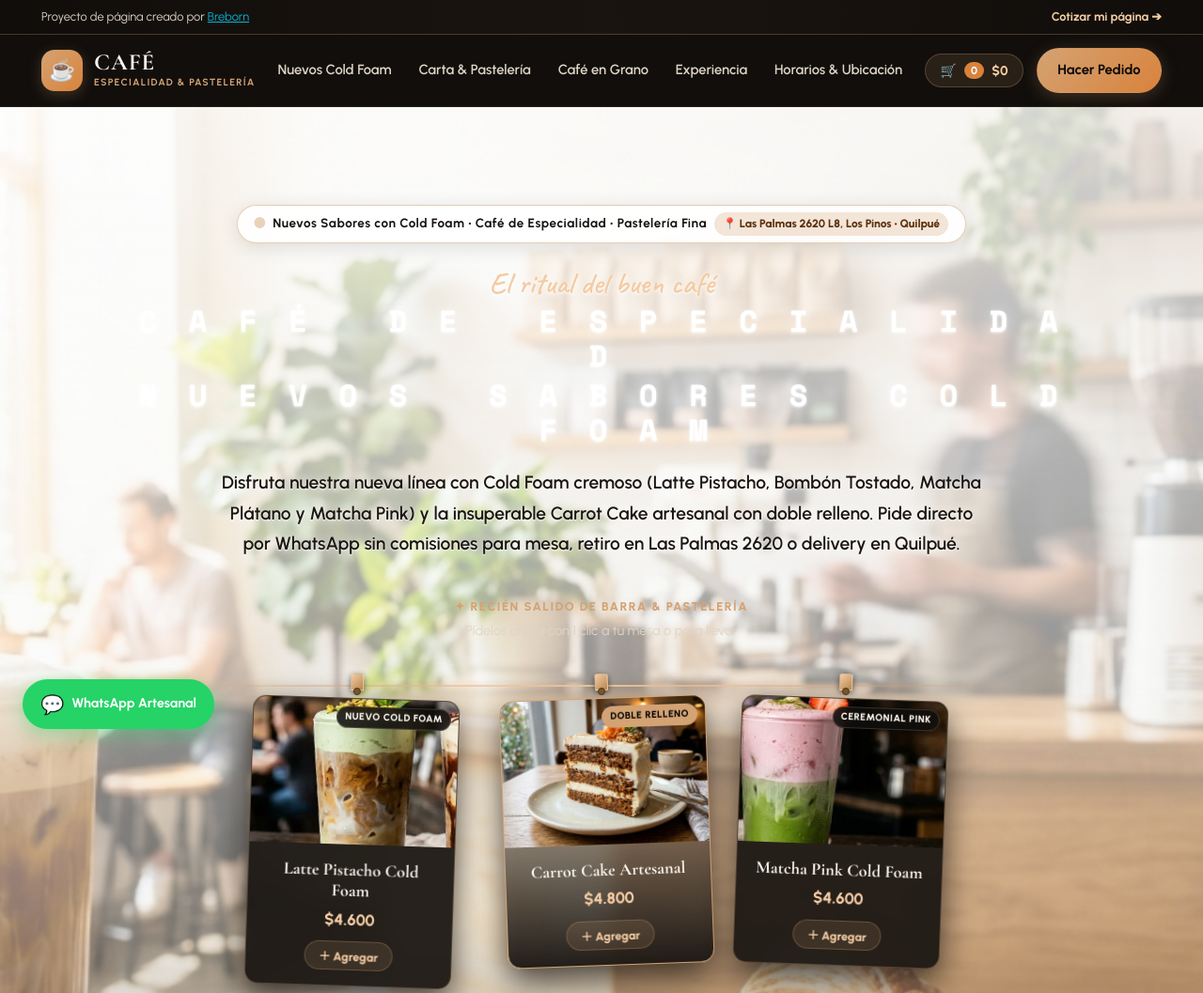
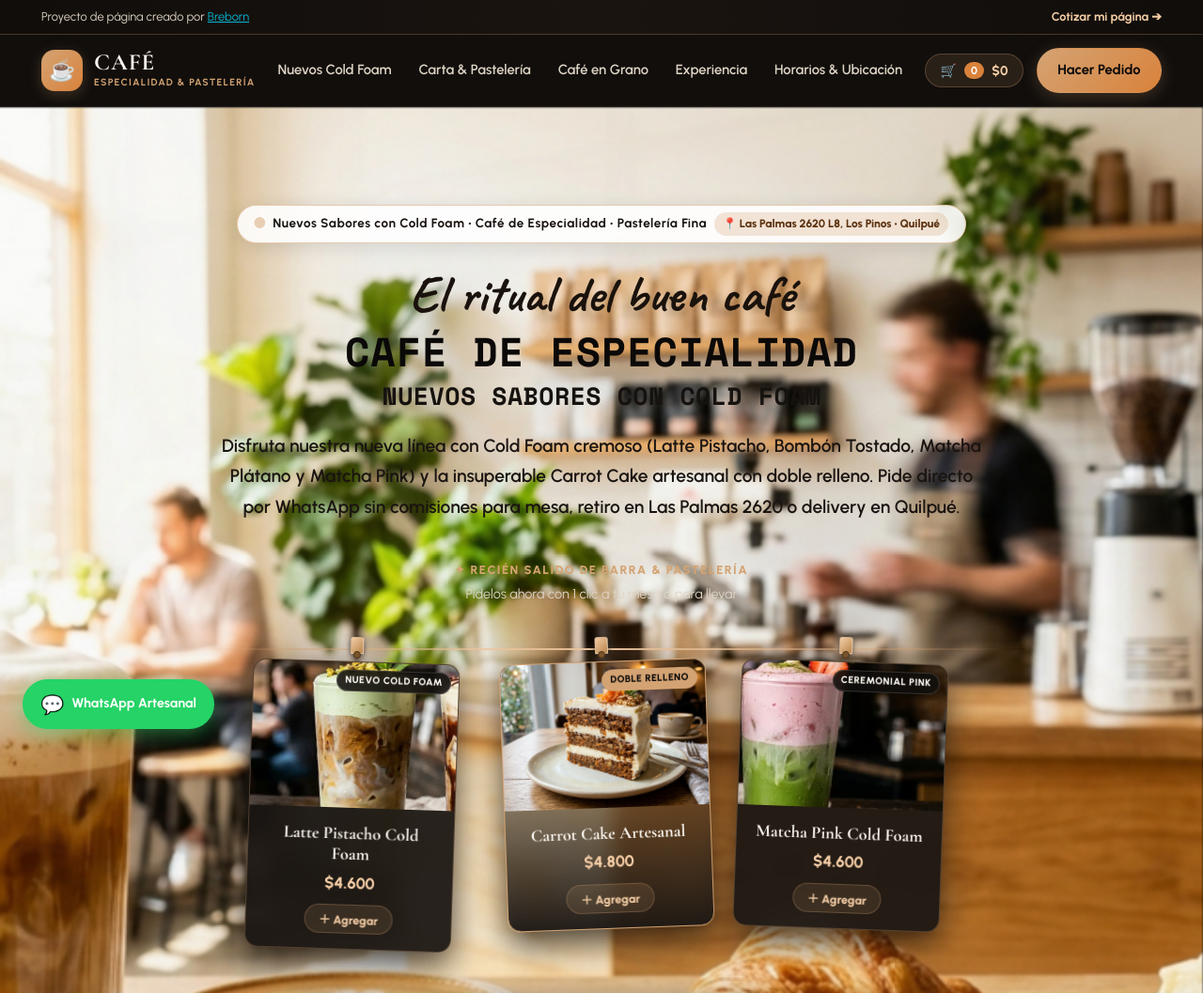
Before and after one commit to Breborn/cafeteria-demo, a plain HTML site: page index.html in a window 1280 px wide. Shown: the top 1057 px of the page at 94% size. Drawn offline with nearby package versions, Linux system fonts and the light colour scheme.

Commit message:
fix: dark letters without spaces, prevent D wrap separation, remove all filters and overlays from photos

```diff
--- a/index.html
+++ b/index.html
@@ -11,7 +11,7 @@
   <link rel="preconnect" href="https://fonts.gstatic.com" crossorigin>
   <link href="https://fonts.googleapis.com/css2?family=Caveat:wght@500;600;700&family=Cormorant+Garamond:ital,wght@0,400;0,600;0,700;1,400;1,600;1,700&family=Plus+Jakarta+Sans:wght@300;400;500;600;700;800&family=Space+Mono:ital,wght@0,400;0,700;1,400&family=Urbanist:wght@400;500;600;700;800;900&display=swap" rel="stylesheet">
 
-  <link rel="stylesheet" href="style.css?v=12.0">
+  <link rel="stylesheet" href="style.css?v=13.0">
 </head>
 <body>
 
@@ -88,8 +88,6 @@
       <div class="hero-bg-slide" data-index="2">
         <img src="assets/hero_slide_pastry.jpg" alt="Pastelería Fina y Carrot Cake Artesanal" class="hero-bg-img">
       </div>
-      <!-- Subtle natural vignette / gradient overlay to ensure text contrast while keeping photos bright and clear -->
-      <div class="hero-bg-overlay"></div>
     </div>
 
     <!-- Carousel Navigation Controls -->
@@ -115,10 +113,10 @@
       </div>
 
       <div class="hero-heading-group">
-        <span class="script-subtitle hero-script-title">El ritual del buen café</span>
+        <span class="hero-script-title">El ritual del buen café</span>
         <h1 class="hero-mono-heading">
-          <span class="mono-heading-spaced hero-mono-line1">C A F É &nbsp; D E &nbsp; E S P E C I A L I D A D</span>
-          <span class="mono-heading-spaced hero-mono-line2">N U E V O S &nbsp; S A B O R E S &nbsp; C O L D &nbsp; F O A M</span>
+          <span class="hero-title-line">CAFÉ DE ESPECIALIDAD</span>
+          <span class="hero-title-sub">NUEVOS SABORES CON COLD FOAM</span>
         </h1>
       </div>
 
--- a/style.css
+++ b/style.css
@@ -507,7 +507,7 @@ button, input, select {
   background-color: #12100e;
 }
 
-/* Background Carousel Slides (Original, Bright Photography) */
+/* Background Carousel Slides (100% Original Pure Photos, NO Filter, NO Overlay) */
 .hero-bg-slides {
   position: absolute;
   inset: 0;
@@ -520,7 +520,7 @@ button, input, select {
   inset: 0;
   opacity: 0;
   transition: opacity 1.2s cubic-bezier(0.4, 0, 0.2, 1);
-  will-change: opacity, transform;
+  will-change: opacity;
 }
 
 .hero-bg-slide.active {
@@ -532,30 +532,14 @@ button, input, select {
   height: 100%;
   object-fit: cover;
   object-position: center;
-  /* Original bright photo without heavy dark filters: natural crisp daylight */
-  filter: brightness(0.97) contrast(1.03);
-  transform: scale(1.0);
-  transition: transform 9s cubic-bezier(0.1, 0, 0.2, 1);
-}
-
-.hero-bg-slide.active .hero-bg-img {
-  transform: scale(1.05);
-}
-
-/* Natural subtle overlay so text is crisp while preserving bright photos */
+  filter: none !important;
+  -webkit-filter: none !important;
+  opacity: 1 !important;
+}
+
+/* Overlays completely disabled: pure original photos without any filter or wash */
 .hero-bg-overlay {
-  position: absolute;
-  inset: 0;
-  /* Daylight luminous wash: original bright photo shines through, solid dark letters have max contrast */
-  background: linear-gradient(180deg,
-    rgba(255, 255, 255, 0.82) 0%,
-    rgba(255, 255, 255, 0.68) 28%,
-    rgba(255, 255, 255, 0.44) 58%,
-    rgba(18, 14, 12, 0.48) 82%,
-    rgba(18, 14, 12, 0.95) 100%
-  );
-  pointer-events: none;
-  z-index: 2;
+  display: none !important;
 }
 
 /* Carousel Controls (Dots + Nav Buttons) */
@@ -944,7 +928,7 @@ button, input, select {
 }
 
 
-/* ================= HERO TYPOGRAPHY PAIRING (ESTE JUEGO DE LETRAS - SÓLO OSCURAS) ================= */
+/* ================= HERO TYPOGRAPHY (LETRAS OSCURAS Y SIN ESPACIOS ENTRE LETRAS) ================= */
 .hero-heading-group {
   margin: 0 auto 1.4rem auto;
   text-align: center;
@@ -954,55 +938,62 @@ button, input, select {
 
 .hero-script-title {
   font-family: var(--font-script);
-  font-size: clamp(2.3rem, 5.2vw, 3.5rem);
-  color: #2b1810; /* Sólido oscuro cálido café */
+  font-size: clamp(2.2rem, 5vw, 3.4rem);
+  color: #1a120c !important; /* Letra oscura sólida */
   font-weight: 700;
   display: block;
-  line-height: 1.05;
+  line-height: 1.1;
   margin-bottom: 0.35rem;
-  text-shadow: 0 1px 3px rgba(255, 255, 255, 0.95), 0 0 16px rgba(255, 255, 255, 0.7);
+  text-shadow: none !important;
 }
 
 .hero-mono-heading {
   display: flex;
   flex-direction: column;
   align-items: center;
-  gap: 0.35rem;
+  gap: 0.4rem;
   margin: 0;
   line-height: 1.15;
 }
 
-.hero-mono-line1 {
+/* La D no puede quedar abajo separada: white-space nowrap y palabra completa sin espacio */
+.hero-title-line {
   font-family: var(--font-mono-tracked);
-  font-size: clamp(1.8rem, 4.4vw, 3.2rem);
-  letter-spacing: clamp(0.14em, 2vw, 0.24em);
+  font-size: clamp(1.35rem, 4vw, 2.7rem);
+  letter-spacing: 0.02em; /* Sin espacios exagerados entre letras */
   text-transform: uppercase;
-  color: #110d0b; /* Sólido oscuro profundo espresso */
+  color: #0b0908 !important; /* Letra oscura sólida */
   font-weight: 800;
   display: block;
-  text-shadow: 0 1px 3px rgba(255, 255, 255, 0.95), 0 0 18px rgba(255, 255, 255, 0.75);
-}
-
-.hero-mono-line2 {
+  white-space: nowrap !important;
+  word-break: keep-all !important;
+  overflow-wrap: normal !important;
+  text-shadow: none !important;
+}
+
+.hero-title-sub {
   font-family: var(--font-mono-tracked);
-  font-size: clamp(1.15rem, 2.6vw, 1.85rem);
-  letter-spacing: clamp(0.12em, 1.8vw, 0.20em);
+  font-size: clamp(1rem, 2.5vw, 1.65rem);
+  letter-spacing: 0.02em; /* Sin espacios exagerados entre letras */
   text-transform: uppercase;
-  color: #1a1410; /* Sólido oscuro café tostado */
+  color: #16120f !important; /* Letra oscura sólida */
   font-weight: 800;
   display: block;
-  text-shadow: 0 1px 3px rgba(255, 255, 255, 0.95), 0 0 16px rgba(255, 255, 255, 0.75);
+  white-space: nowrap !important;
+  word-break: keep-all !important;
+  overflow-wrap: normal !important;
+  text-shadow: none !important;
 }
 
 .hero-lead {
   font-family: var(--font-sans);
   font-size: clamp(1.05rem, 2vw, 1.2rem);
-  color: #1c1511; /* Sólido oscuro nítido y legible */
+  color: #1a1411 !important; /* Letra oscura sólida */
   font-weight: 600;
   max-width: 820px;
-  margin: 0 auto 2.5rem auto;
+  margin: 1.2rem auto 2.5rem auto;
   line-height: 1.7;
-  text-shadow: 0 1px 2px rgba(255, 255, 255, 0.95), 0 0 14px rgba(255, 255, 255, 0.8);
+  text-shadow: none !important;
   position: relative;
   z-index: 3;
 }
```
